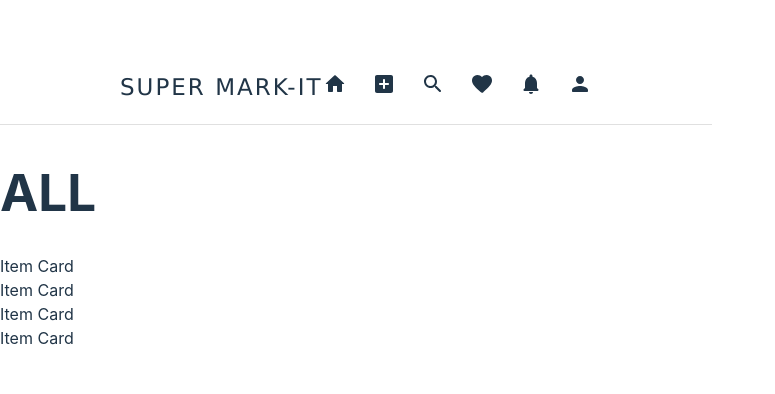
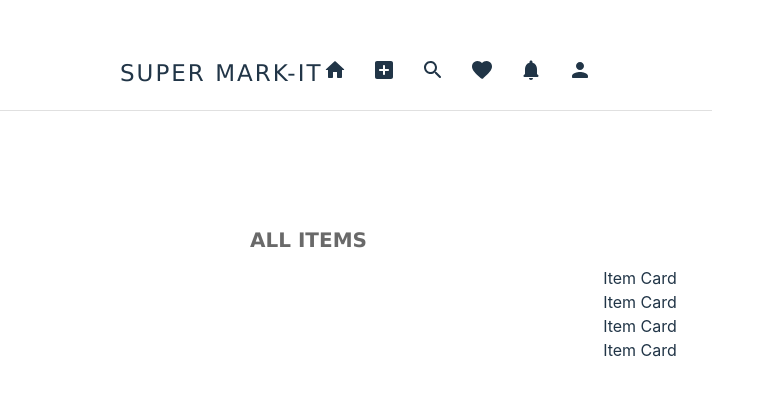
Before and after one commit to constOranges/SuperMark-It, a React (Vite) app in the folder client/: page /category/1 in a window 1280 px wide. Shown: the part 200-594 px from the top of the page, without its empty margins (0-775 px from the left). Built offline with nearby package versions, Linux system fonts and the light colour scheme.

Commit message:
updated category.scss

```diff
--- a/client/src/components/category/Category.jsx
+++ b/client/src/components/category/Category.jsx
@@ -38,7 +38,7 @@ const Category = () => {
     return (
         <div className="category">
             <div className="top">
-                <h1>ALL</h1>
+                <h1>ALL ITEMS</h1>
             </div>
             <div className="bottom">
                 {data.map(item => (
--- a/client/src/components/category/Category.scss
+++ b/client/src/components/category/Category.scss
@@ -0,0 +1,23 @@
+.category {
+    margin: 100px 250px;
+
+    .top {
+        display: flex;
+        align-items: center;
+        margin-bottom: 50px;
+
+        h1 {
+            font-family: Verdana;
+            font-size: 20px;
+            color: rgb(105, 105, 105);
+        }
+    }
+
+    .bottom {
+        margin: 0;
+        position: absolute;
+        left: 50%;
+        -ms-transform: translate(-50%, -50%);
+        transform: translate(-50%, -50%);
+    }
+}
--- a/client/src/components/itemCard/ItemCard.jsx
+++ b/client/src/components/itemCard/ItemCard.jsx
@@ -1,7 +1,7 @@
 import React from "react";
 import "./ItemCard.scss";
 
-const ItemCard = () => {
+const ItemCard = ({ item }) => {
     return (
         <div className="itemCard">Item Card</div>
     )
```
